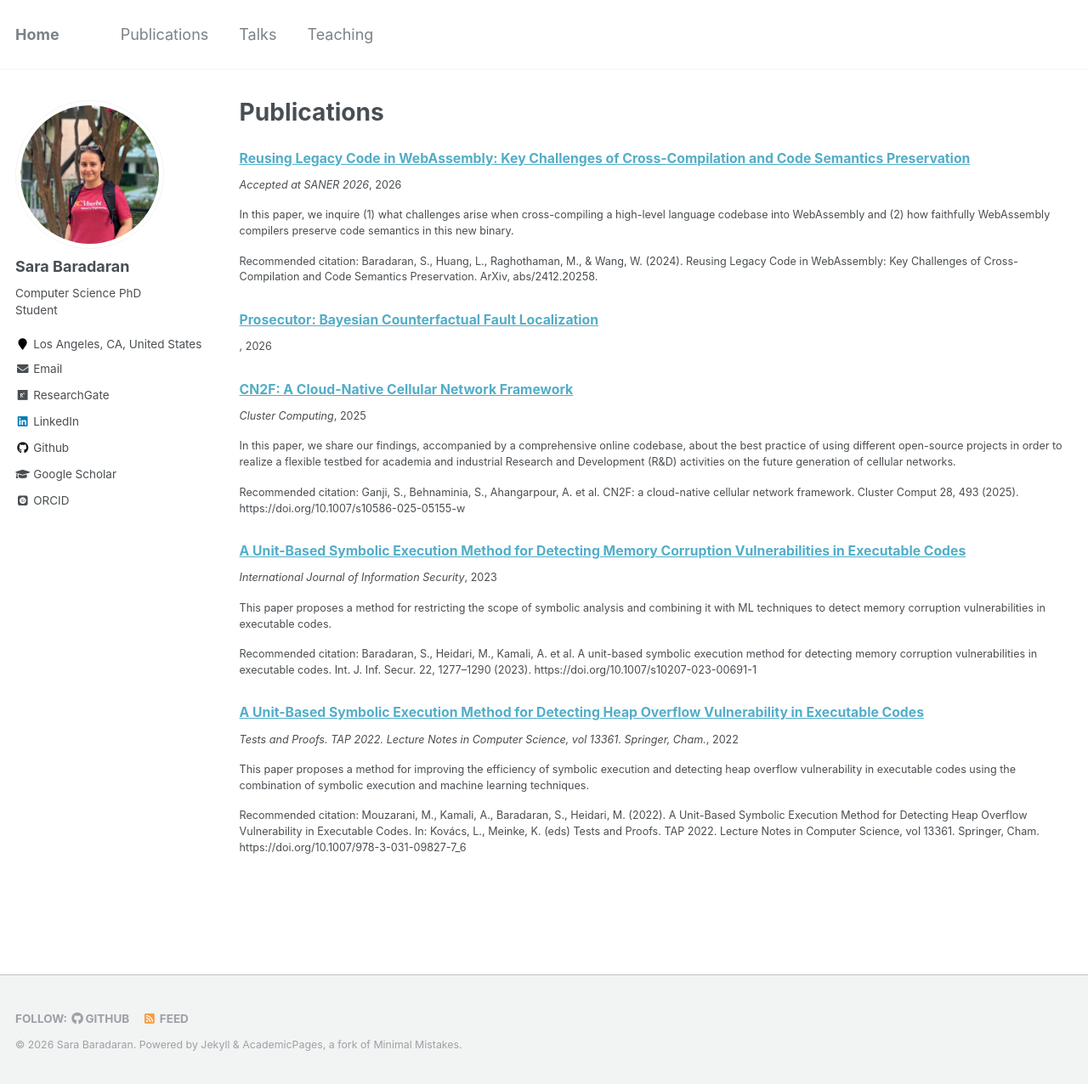
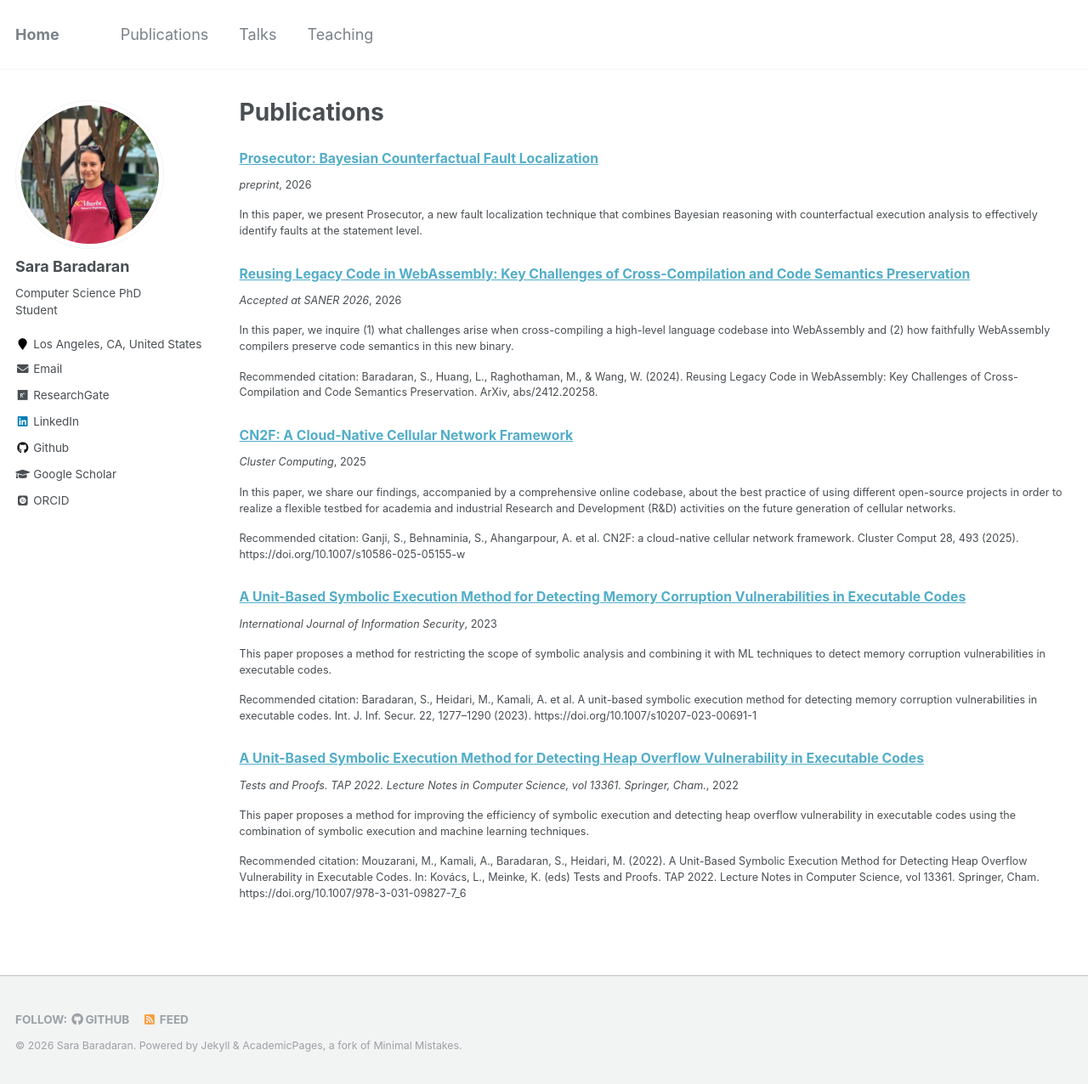
Before and after one commit to SaraBaradaran/SaraBaradaran.github.io, a Jekyll site: the page built from _pages/publications.md, in a window 1280 px wide and 1276 px high. Shown: the whole window at 85% size. Built offline with Jekyll 4.4.1, drawn with Linux system fonts in a browser that asks for light colours; some web fonts are replaced.

Commit message:
Update Prosecutor.md

```diff
--- a/_publications/Prosecutor.md
+++ b/_publications/Prosecutor.md
@@ -1,8 +1,9 @@
 ---
 title: "Prosecutor: Bayesian Counterfactual Fault Localization"
 collection: publications
-excerpt: ''
-date: 2026-10-10
+excerpt: 'In this paper, we present Prosecutor, a new fault localization technique that combines Bayesian reasoning with counterfactual execution analysis to effectively identify faults at the statement level.'
+date: 2026-12-12
+venue: 'preprint'
 ---
 
 [Download paper here](https://raw.githack.com/SaraBaradaran/SaraBaradaran.github.io/master/Prosecutor.pdf)
```
